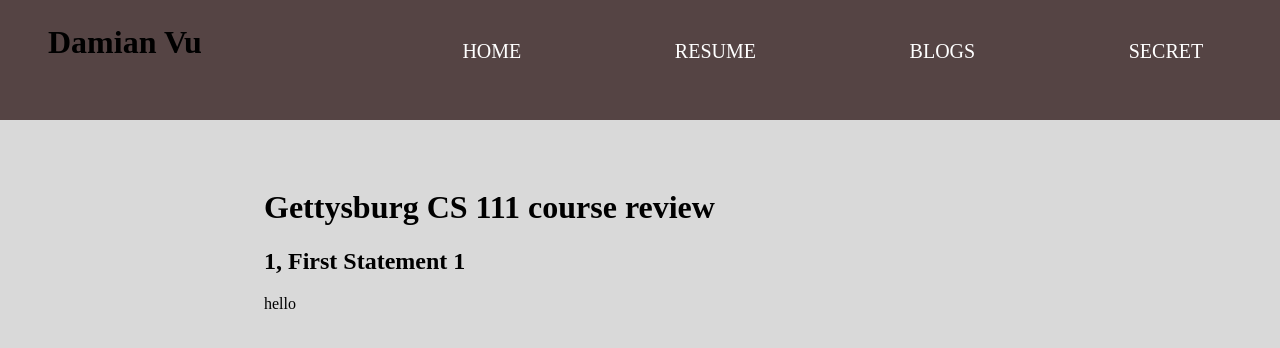
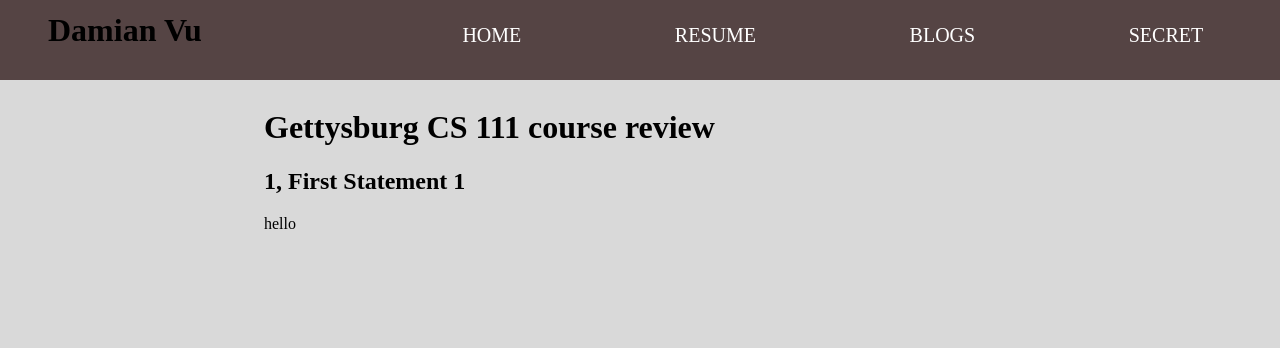
Before and after one commit to minhvdq/damianvu, a website: page mySiteFE/blogs/blog-container/cs111review/index.html in a window 1280 px wide. Drawn offline with Linux system fonts and the light colour scheme.

```diff
--- a/controllers/blogs.js
+++ b/controllers/blogs.js
@@ -5,6 +5,12 @@
     const blogs = await Blog.find({})
     response.json(blogs)
 })
+
+blogsRouter.delete('/:id', async (request, response) => {
+    await Blog.findByIdAndDelete(request.params.id)
+      response.status(204).end()
+  })
+
 
 blogsRouter.post('/', async (request, response) => {
     const newBlog = new Blog ({
--- a/mySiteFE/blogs/blog-container/cs111review/index.html
+++ b/mySiteFE/blogs/blog-container/cs111review/index.html
@@ -14,7 +14,7 @@
         <div class="taskbar">
             <h1 id="blogName">Damian Vu</h1>
             <a href="./">SECRET</a>
-            <a href="./">BLOGS</a>
+            <a href="../../">BLOGS</a>
             <a href="../../../resume/">RESUME</a>
             <a href="../../..">HOME</a>
           </div>
--- a/mySiteFE/blogs/blog-container/style.css
+++ b/mySiteFE/blogs/blog-container/style.css
@@ -40,7 +40,7 @@
 }
 
 .other{
-    padding-top: 20vh;
+    padding-top: 10vh;
     width: 100%;
 }
 
@@ -56,7 +56,7 @@
         z-index: 1;
         background-color: #554444;
         position: fixed ;
-        top: 0; right: 0; bottom: 85%; left: 0;
+        top: 0; right: 0; bottom: 90%; left: 0;
     }
 
     #blogName {
@@ -65,7 +65,7 @@
         float: left;
         margin-left: 6vh;
         margin-right: 20vh;
-        margin-top: 3vh;
+        margin-top: 1.5vh;
     }
     .taskbar a {
         float: right;
@@ -75,8 +75,8 @@
 
         padding-left: 6vw;
         padding-right: 6vw;
-        padding-top: 5vh;
-        padding-bottom: 6vh;
+        padding-top: 3vh;
+        padding-bottom: 4vh;
         border-color: black;
 
         text-decoration: none;
--- a/mySiteFE/resume/style.css
+++ b/mySiteFE/resume/style.css
@@ -60,7 +60,7 @@
         z-index: 1;
         background-color: #554444;
         position: fixed ;
-        top: 0; right: 0; bottom: 85%; left: 0;
+        top: 0; right: 0; bottom: 90%; left: 0;
     }
 
     #blogName {
@@ -69,7 +69,7 @@
         float: left;
         margin-left: 6vh;
         margin-right: 20vh;
-        margin-top: 3vh;
+        margin-top: 1.5vh;
     }
     .taskbar a {
         float: right;
@@ -79,8 +79,8 @@
 
         padding-left: 6vw;
         padding-right: 6vw;
-        padding-top: 5vh;
-        padding-bottom: 6vh;
+        padding-top: 3vh;
+        padding-bottom: 4vh;
         border-color: black;
 
         text-decoration: none;
@@ -93,8 +93,12 @@
     .taskbar a:hover{
         color: black
     }
+    p{
+        margin-left: 10vw ;
+    }
     object{
         width:80%;
         height:700px;
+        margin-left: 10vw;
     }
 }
--- a/mySiteFE/style.css
+++ b/mySiteFE/style.css
@@ -86,7 +86,7 @@
         z-index: 1;
         background-color: #554444;
         position: fixed ;
-        top: 0; right: 0; bottom: 85%; left: 0;
+        top: 0; right: 0; bottom: 90%; left: 0;
     }
 
     #blogName {
@@ -95,7 +95,7 @@
         float: left;
         margin-left: 6vh;
         margin-right: 20vh;
-        margin-top: 3vh;
+        margin-top: 1.5vh;
     }
     .taskbar a {
         float: right;
@@ -105,8 +105,8 @@
 
         padding-left: 6vw;
         padding-right: 6vw;
-        padding-top: 5vh;
-        padding-bottom: 6vh;
+        padding-top: 3vh;
+        padding-bottom: 4vh;
         border-color: black;
 
         text-decoration: none;
```
Also changed, not shown: mySiteFE/blogs/assets/style.css (+1 -1 lines), mySiteFE/index.html (+3 -1 lines).
